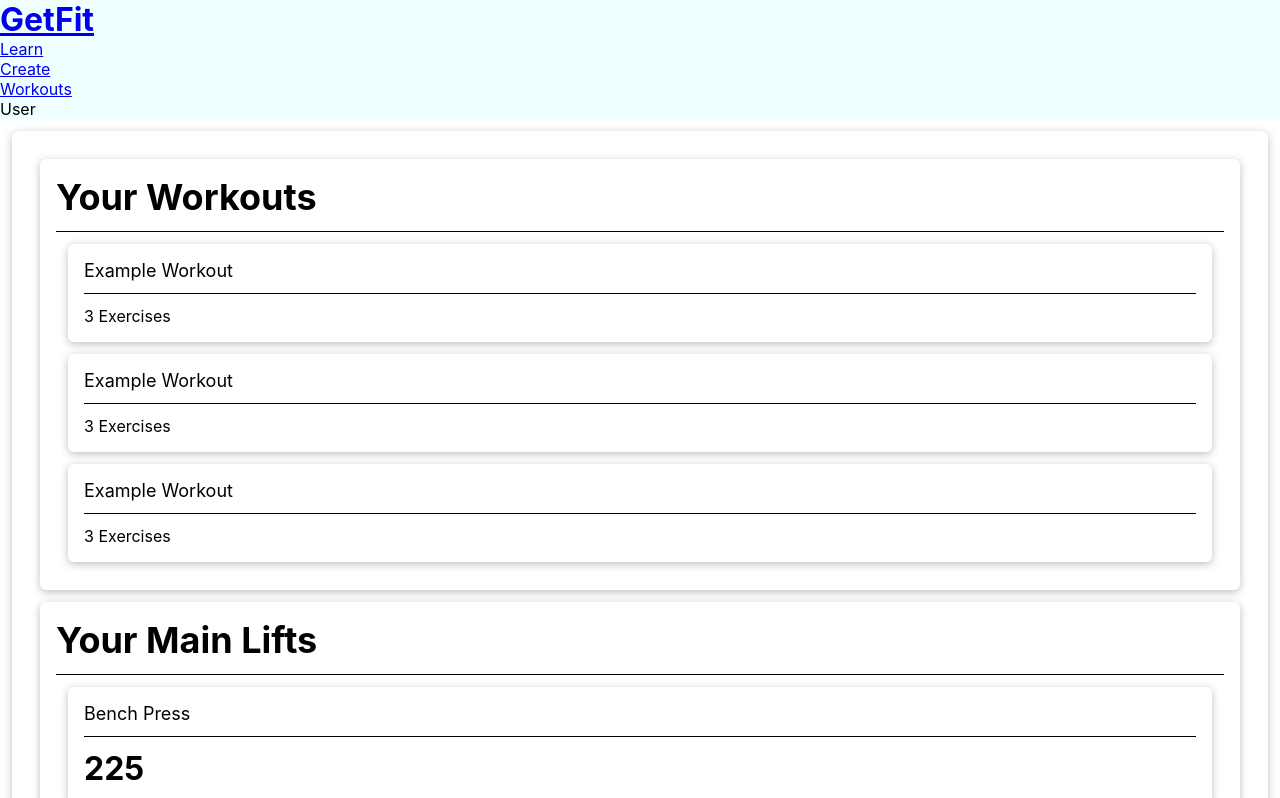
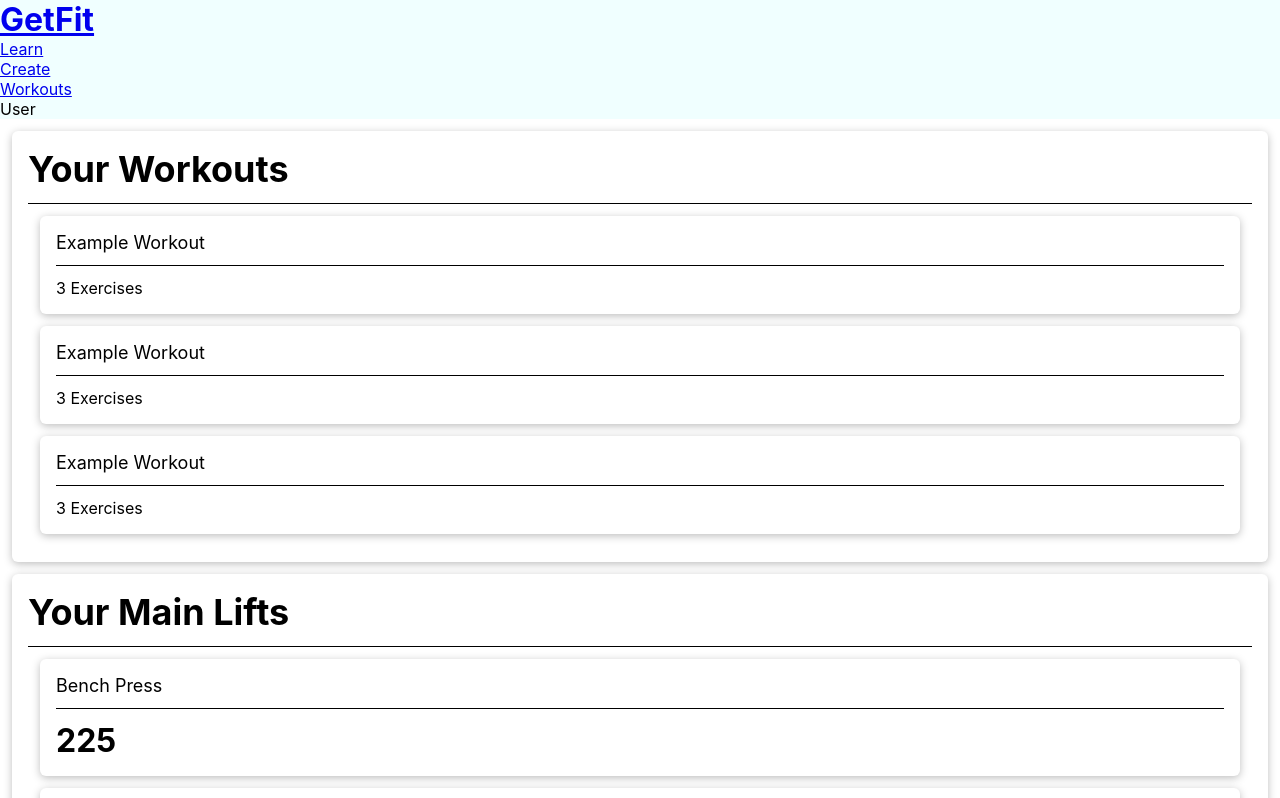
Before and after one commit to Jordan-McGhee/GetFit, a React (Create React App) app in the folder frontend/getfit/: page / in a window 1280 px wide. Shown: the top 798 px of the page. Built offline with nearby package versions, Linux system fonts and the light colour scheme.

Commit message:
Added notes to readMe and removed Card from home page

```diff
--- a/frontend/getfit/src/Pages/Home/HomePage.js
+++ b/frontend/getfit/src/Pages/Home/HomePage.js
@@ -11,7 +11,7 @@ const HomePage = (props) => {
 
 
     return (
-        <Card>
+        <div>
 
             <Card header = { <h1>Your Workouts</h1> }>
 
@@ -23,7 +23,7 @@ const HomePage = (props) => {
                 <MainLiftList />
             </Card>
 
-        </Card>
+        </div>
     )
 }
 
```
Also changed, not shown: 1 other file (tests, documents, lock files or other folders).
